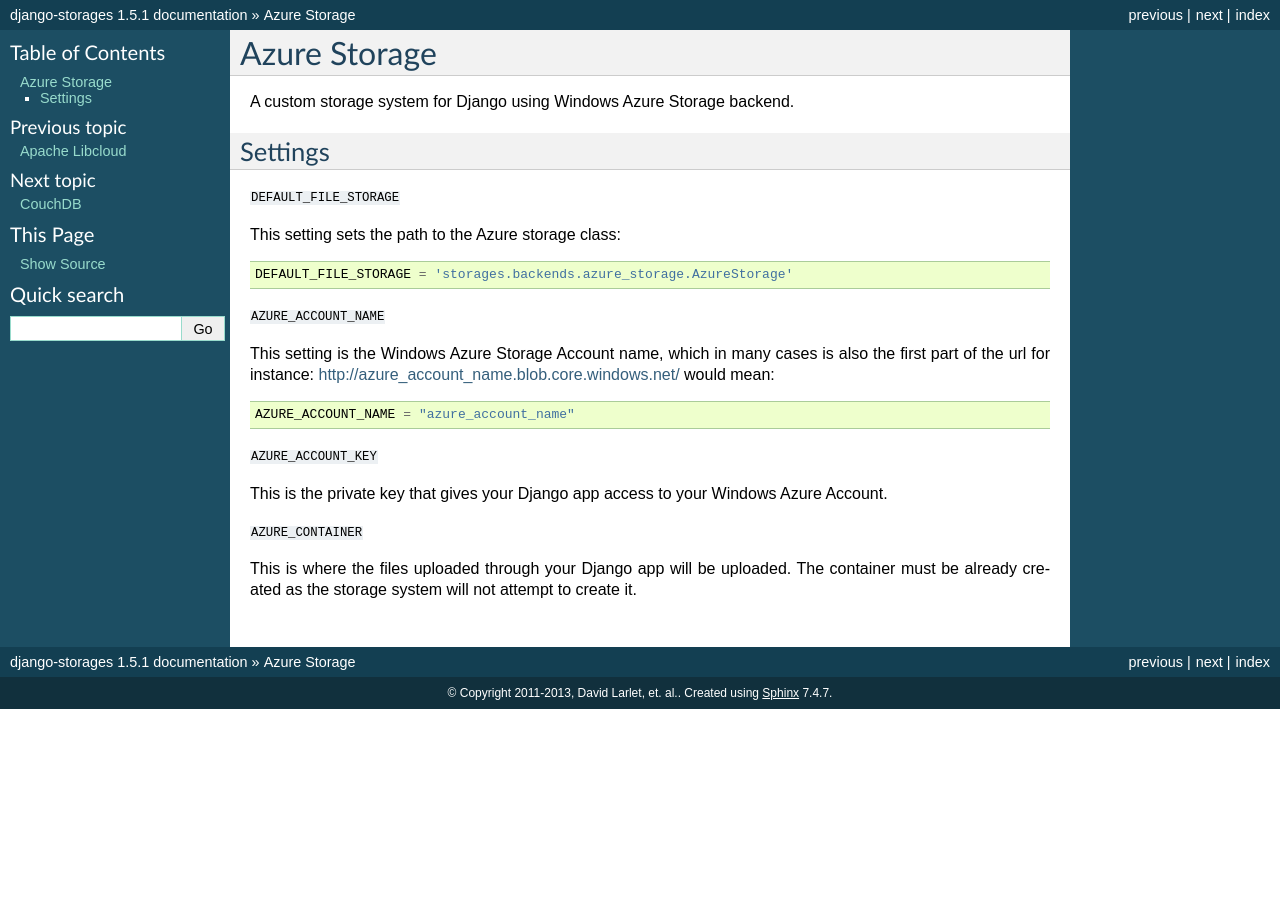
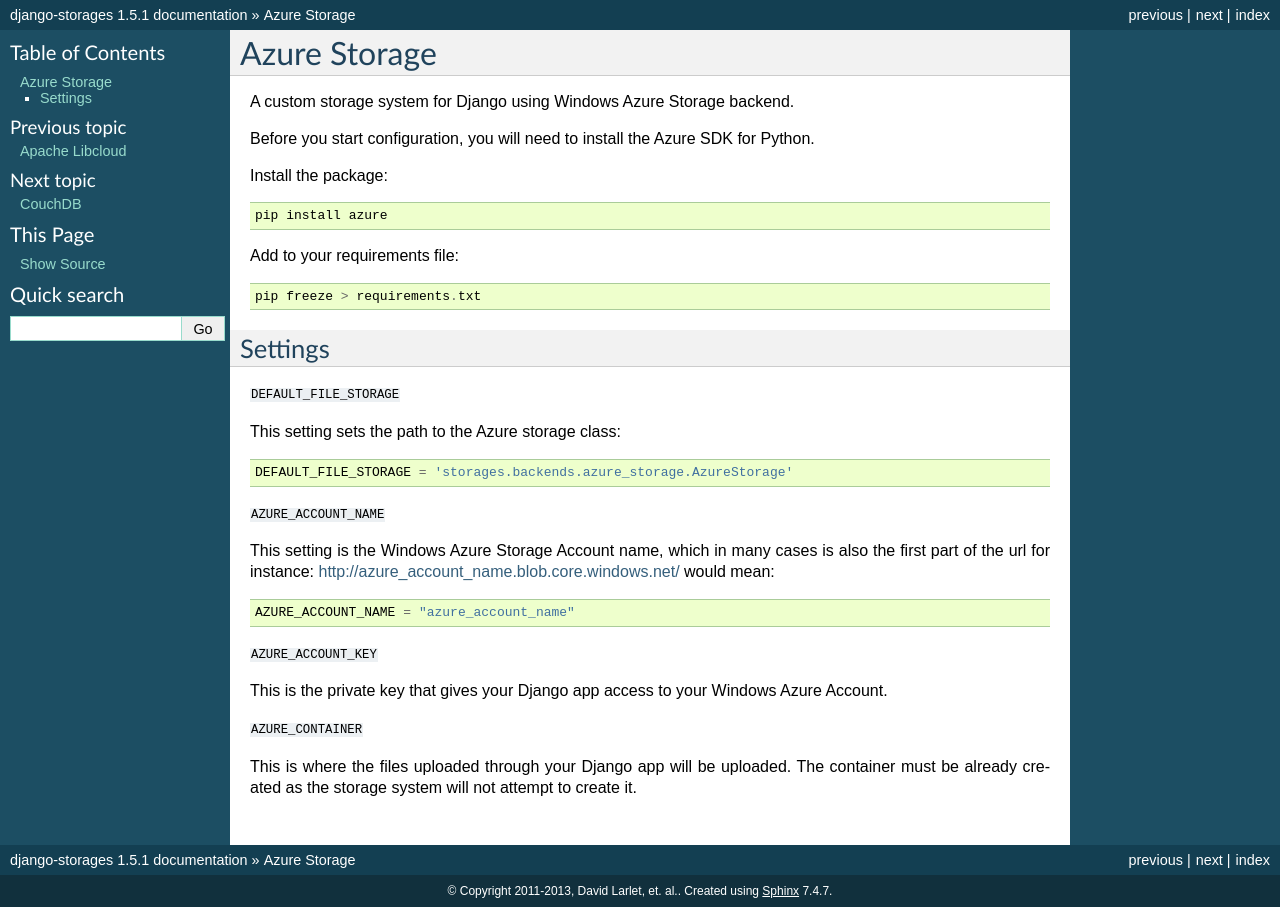
Before and after one commit to jschneier/django-storages, a Sphinx documentation site: the page built from docs/backends/azure.rst, in a window 1280 px wide. Built offline with Sphinx 7.4.7, drawn with Linux system fonts in a browser that asks for light colours.

Commit message:
Add necessary steps for azure backend installation

```diff
--- a/docs/backends/azure.rst
+++ b/docs/backends/azure.rst
@@ -2,6 +2,16 @@
 ===========
 
 A custom storage system for Django using Windows Azure Storage backend.
+
+Before you start configuration, you will need to install the Azure SDK for Python.
+
+Install the package::
+
+  pip install azure
+
+Add to your requirements file::
+
+  pip freeze > requirements.txt
 
 
 Settings
```
